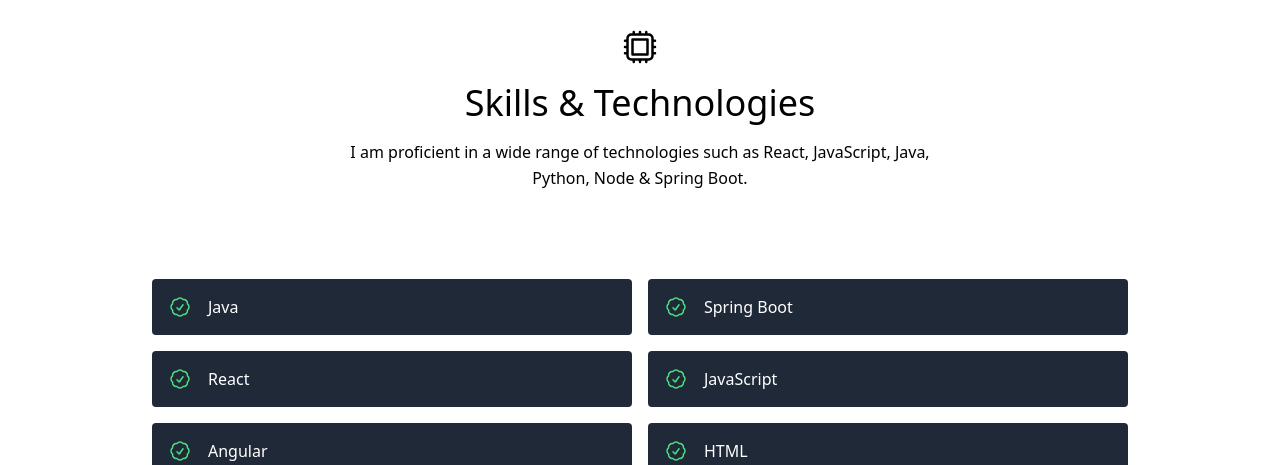
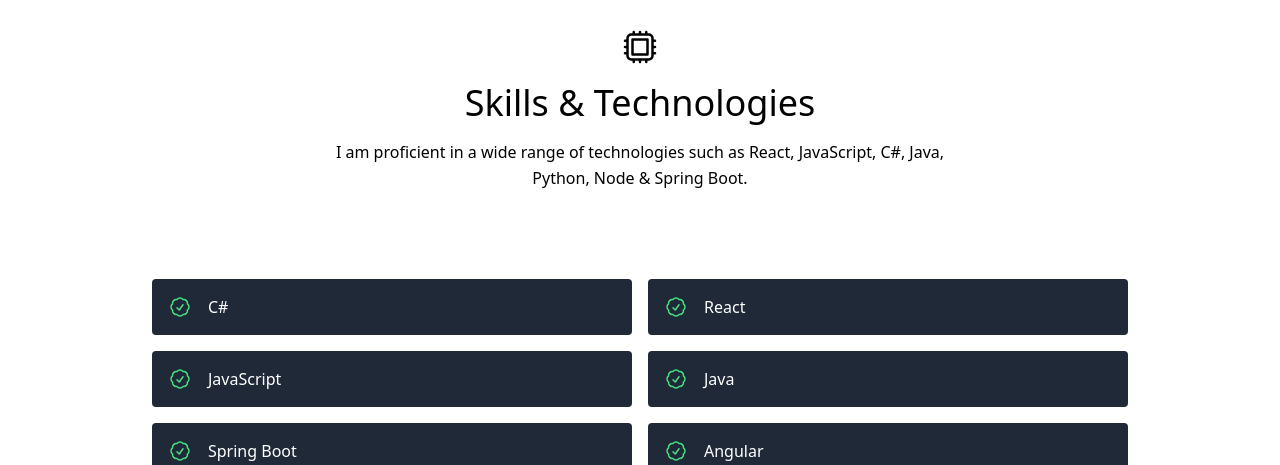
Before and after one commit to BharathR8/Sample-Portfolio, a React (Create React App) app: page / in a window 1280 px wide. Shown: the part 1780-2245 px from the top of the page. Built offline with nearby package versions, Linux system fonts and the light colour scheme.

Commit message:
Adding changes forC# code

```diff
--- a/src/components/skills.js
+++ b/src/components/skills.js
@@ -12,7 +12,7 @@
                     Skills &amp; Technologies
                 </h1>
                 <p className="text-base leading-relaxed xl:w-2/4 lg:w-3/4 mx-auto">
-                    I am proficient in a wide range of technologies such as React, JavaScript, Java, Python, Node & Spring Boot.
+                    I am proficient in a wide range of technologies such as React, JavaScript, C#, Java, Python, Node & Spring Boot.
                 </p>
               </div>
               <div className="flex flex-wrap lg:w-4/5 sm:mx-auto sm:mb-2 -mx-2">
--- a/src/data.js
+++ b/src/data.js
@@ -13,7 +13,7 @@
     },
     {
         title: "Forkify",
-        subtitle: "JavaScript, HTML & CSS",
+        subtitle: "C#, React, HTML & CSS",
         description: "This was a recipe search app wherein the user can search any recipe from a list of around 10,000 recipes rendered from an API.",
         image: "/images/forkify.jpg"
     },
@@ -25,4 +25,4 @@
     },
 ]
 
-export const skills = ["Java", "Spring Boot", "React", "JavaScript", "Angular", "HTML", "Node", "My SQL"];
+export const skills = ["C#", "React", "JavaScript", "Java", "Spring Boot", "Angular", "HTML", "Node", "My SQL"];
```
